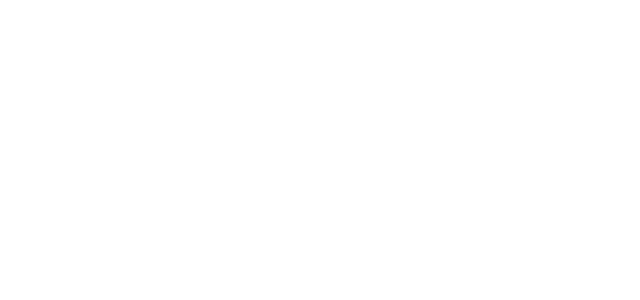
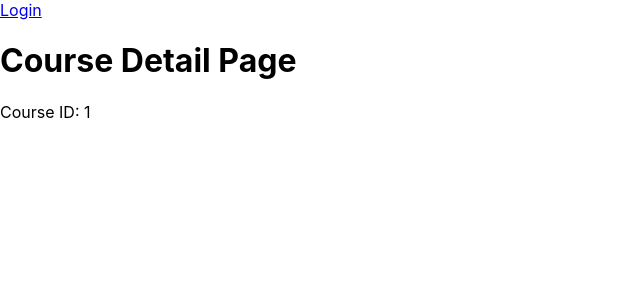
Before and after one commit to EunsuhJeon/learnify-coursehub-app, a React (Create React App) app: page /courses/1 in a window 1280 px wide. Before the commit this address had no page. Shown: the top 300 px of the page, without its empty margins (0-640 px from the left). Built offline with nearby package versions, Linux system fonts and the light colour scheme.

Commit message:
Initial routing, pages skeleton and folder structure

```diff
--- a/src/App.js
+++ b/src/App.js
@@ -1,12 +1,18 @@
 import { Routes, Route } from "react-router-dom";
 import MainLayout from "./layouts/MainLayout";
 import Login from "./pages/Login";
+import Courses from "./pages/Courses";
+import CourseDetail from "./pages/CourseDetail";
+import MyCourses from "./pages/MyCourses";
 
 function App() {
   return (
     <Routes>
       <Route path="/" element={<MainLayout />}>
         <Route path="login" element={<Login />} />
+        <Route path="courses" element={<Courses />} />
+        <Route path="courses/:id" element={<CourseDetail />} />
+        <Route path="my-courses" element={<MyCourses />} />
       </Route>
     </Routes>
   );
--- /dev/null
+++ b/src/pages/CourseDetail.js
@@ -0,0 +1,12 @@
+import { useParams } from 'react-router-dom'
+
+export default function CourseDetail() {
+    const { id } = useParams()
+
+    return (
+        <div>
+            <h1>Course Detail Page</h1>
+            <p>Course ID: {id}</p>
+        </div>
+    )
+}
--- /dev/null
+++ b/src/pages/Courses.js
@@ -0,0 +1,7 @@
+export default function Courses() {
+    return (
+        <div>
+            <h1>Courses Page</h1>
+        </div>
+    )
+}
--- /dev/null
+++ b/src/pages/MyCourses.js
@@ -0,0 +1,7 @@
+export default function MyCourses() {
+    return (
+        <div>
+            <h1>My Courses Page</h1>
+        </div>
+    )
+}
```
